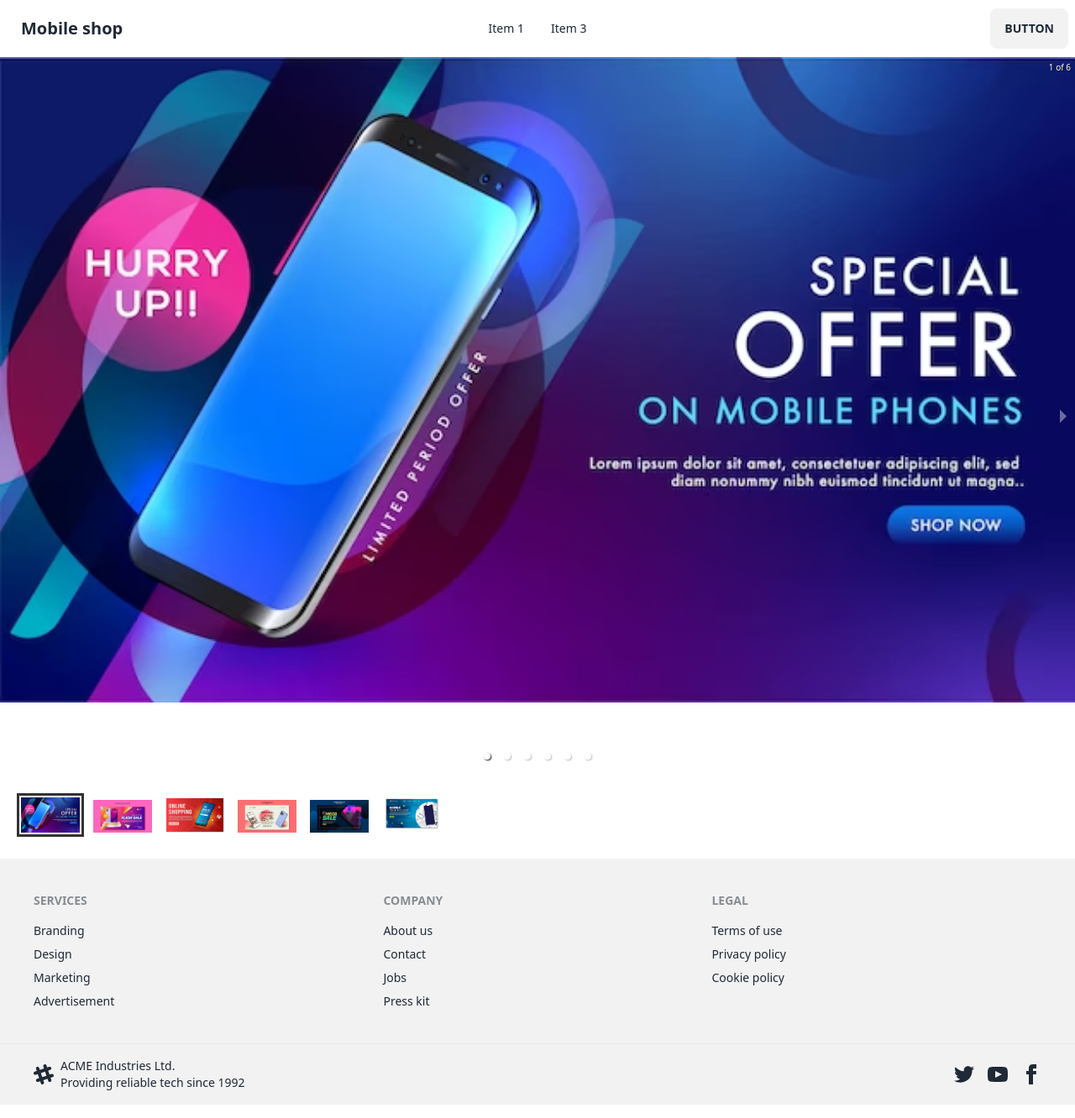
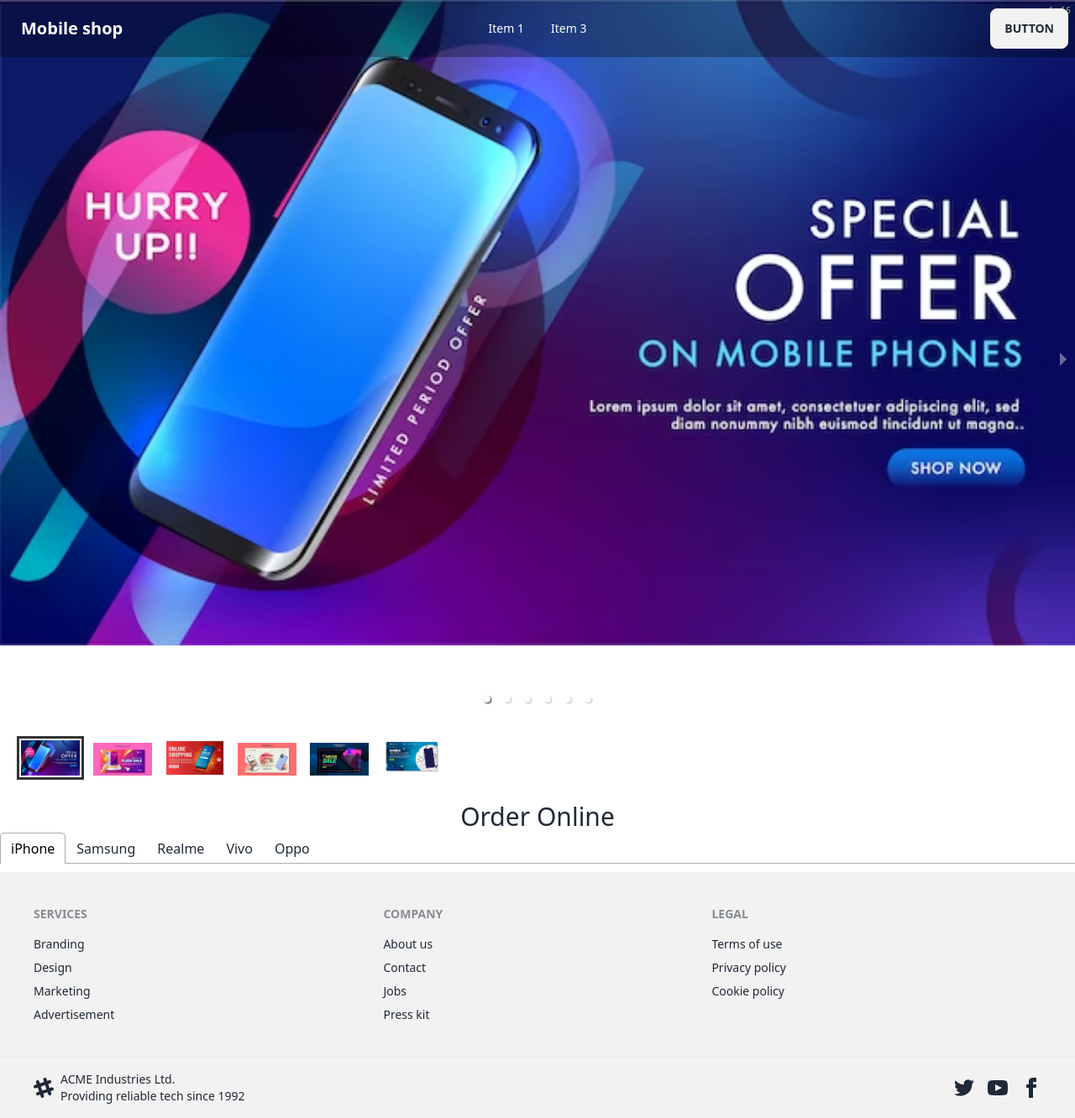
Before and after one commit to saifulislam975317/mobile-shop-saiful-client, a React (Vite) app: page / in a window 1280 px wide. Shown: the whole page at 84% size. Built offline with nearby package versions, Linux system fonts and the light colour scheme.

Commit message:
added order component

```diff
--- a/package.json
+++ b/package.json
@@ -14,8 +14,10 @@
     "match-sorter": "^6.3.1",
     "react": "^18.2.0",
     "react-dom": "^18.2.0",
+    "react-query": "^3.39.3",
     "react-responsive-carousel": "^3.2.23",
     "react-router-dom": "^6.15.0",
+    "react-tabs": "^6.0.2",
     "sort-by": "^1.2.0"
   },
   "devDependencies": {
--- a/src/components/pages/Home/Home/Home.jsx
+++ b/src/components/pages/Home/Home/Home.jsx
@@ -1,8 +1,10 @@
+import Order from "../../Order/Order";
 import Banner from "../Banner/Banner";
 const Home = () => {
   return (
     <div>
       <Banner></Banner>
+      <Order></Order>
     </div>
   );
 };
--- /dev/null
+++ b/src/components/pages/Order/Order.jsx
@@ -0,0 +1,25 @@
+import { useState } from "react";
+import { Tab, Tabs, TabList, TabPanel } from "react-tabs";
+import "react-tabs/style/react-tabs.css";
+
+const Order = () => {
+  const [tabIndex, setTabIndex] = useState(0);
+  return (
+    <div>
+      <h1 className="text-center text-bold text-3xl">Order Online</h1>
+      <Tabs selectedIndex={tabIndex} onSelect={(index) => setTabIndex(index)}>
+        <TabList>
+          <Tab>iPhone</Tab>
+          <Tab>Samsung</Tab>
+          <Tab>Realme</Tab>
+          <Tab>Vivo</Tab>
+          <Tab>Oppo</Tab>
+        </TabList>
+        <TabPanel></TabPanel>
+        <TabPanel></TabPanel>
+      </Tabs>
+    </div>
+  );
+};
+
+export default Order;
--- a/src/components/pages/Shared/Navbar/Navbar.jsx
+++ b/src/components/pages/Shared/Navbar/Navbar.jsx
@@ -12,7 +12,7 @@ const Navbar = () => {
   );
   return (
     <div>
-      <div className="navbar bg-base-100">
+      <div className="navbar bg-black bg-opacity-30 max-w-screen-xl fixed text-white z-10">
         <div className="navbar-start">
           <div className="dropdown">
             <label tabIndex={0} className="btn btn-ghost lg:hidden">
```
Also changed, not shown: public/mobile.json (+30 -0 lines), .eslintrc.cjs, src/hooks/useProducts.jsx (added), 1 other file (tests, documents, lock files or other folders).
